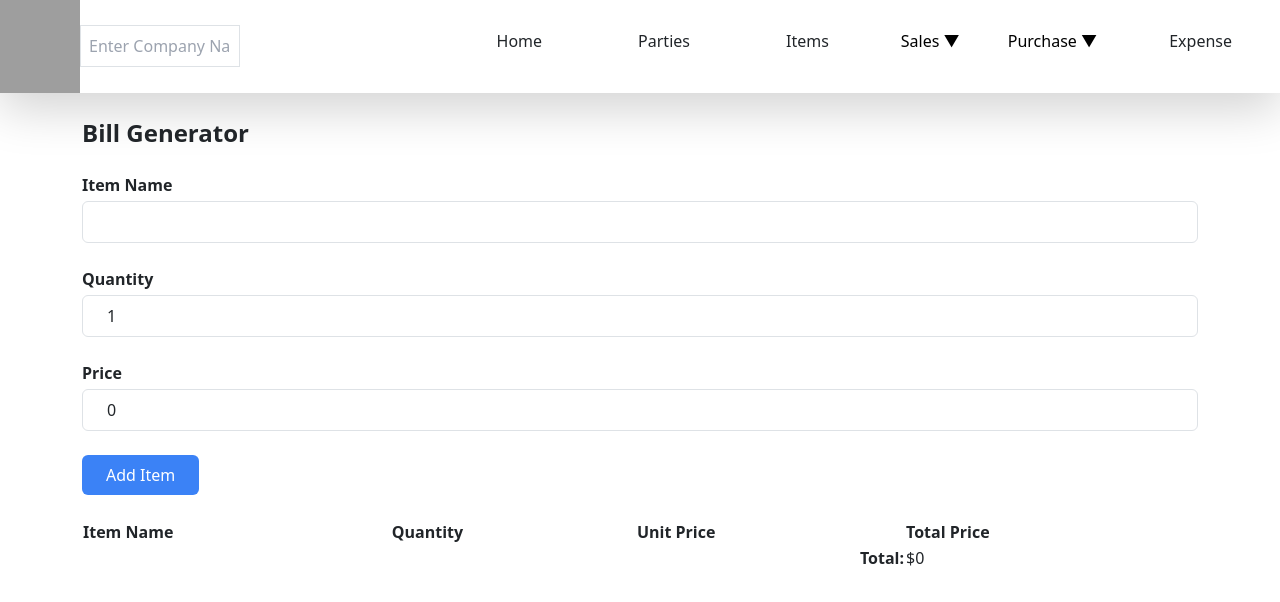
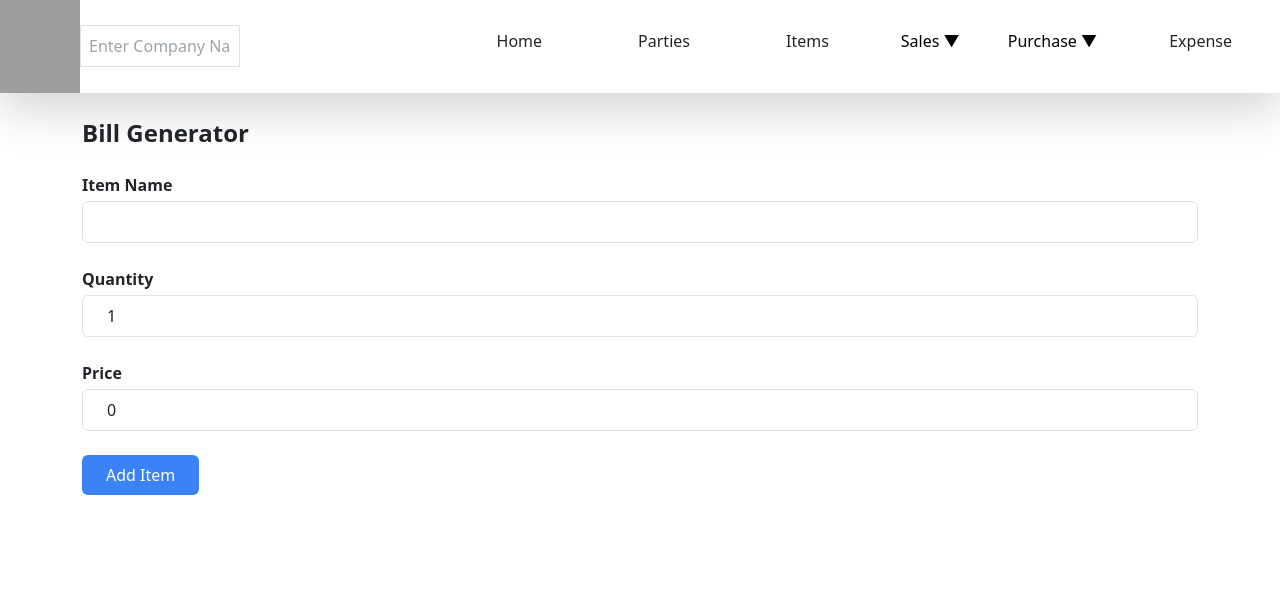
Before and after one commit to Ashish-kumar2020/vyparclone, a React (Create React App) app: page / in a window 1280 px wide. Shown: the top 602 px of the page. Built offline with nearby package versions, Linux system fonts and the light colour scheme; grey boxes are pictures that could not be loaded.

Commit message:
added pdf generator

```diff
--- a/package.json
+++ b/package.json
@@ -6,7 +6,10 @@
     "@testing-library/jest-dom": "^5.17.0",
     "@testing-library/react": "^13.4.0",
     "@testing-library/user-event": "^13.5.0",
+    "@types/jspdf": "^2.0.0",
     "bootstrap": "^5.3.1",
+    "jspdf": "^2.5.1",
+    "jspdf-autotable": "^3.5.31",
     "react": "^18.2.0",
     "react-bootstrap": "^2.8.0",
     "react-dom": "^18.2.0",
--- a/src/components/BillGenerator.js
+++ b/src/components/BillGenerator.js
@@ -1,5 +1,7 @@
 // src/components/BillGenerator.js
 import React, { useState } from 'react';
+import { jsPDF } from 'jspdf';
+import 'jspdf-autotable'; // Update this import line
 import ItemRow from './ItemRow';
 
 const BillGenerator = () => {
@@ -31,6 +33,18 @@ const BillGenerator = () => {
 
   const calculateTotal = () => {
     return items.reduce((total, item) => total + item.quantity * item.price, 0);
+  };
+
+  const generatePDF = () => {
+    const doc = new jsPDF();
+    doc.text('Bill Details', 10, 10);
+    doc.autoTable({
+      head: [['Item Name', 'Quantity', 'Unit Price', 'Total Price']],
+      body: items.map((item) => [item.name, item.quantity, `$${item.price}`, `$${item.quantity * item.price}`]),
+      startY: 20,
+    });
+    doc.text(`Total: $${calculateTotal()}`, 10, doc.autoTable.previous.finalY + 10);
+    doc.save('bill.pdf');
   };
 
   return (
@@ -75,14 +89,17 @@ const BillGenerator = () => {
       <button onClick={addItem} className="px-4 py-2 bg-blue-500 text-white rounded">
         Add Item
       </button>
-      <table className="mt-4 w-full">
+      {items.length > 0 && (
+        <div>
+          <h2 className="text-xl font-bold mt-4">Added Items:</h2>
+          <table className="mt-2 w-full">
             <thead>
               <tr>
-            <th>Item Name</th>
+                <th>Name</th>
                 <th>Quantity</th>
-            <th>Unit Price</th>
-            <th>Total Price</th>
-            <th></th>
+                <th>Price</th>
+                <th>Total</th>
+                <th>Action</th>
               </tr>
             </thead>
             <tbody>
@@ -90,14 +107,12 @@ const BillGenerator = () => {
                 <ItemRow key={item.id} item={item} onDelete={deleteItem} />
               ))}
             </tbody>
-        <tfoot>
-          <tr>
-            <td colSpan="3" className="text-right font-bold">Total:</td>
-            <td>${calculateTotal()}</td>
-            <td></td>
-          </tr>
-        </tfoot>
           </table>
+          <button onClick={generatePDF} className="mt-4 px-4 py-2 bg-green-500 text-white rounded">
+            Generate PDF
+          </button>
+        </div>
+      )}
     </div>
   );
 };
--- a/src/components/ItemRow.js
+++ b/src/components/ItemRow.js
@@ -6,8 +6,8 @@ const ItemRow = ({ item, onDelete }) => {
     <tr>
       <td>{item.name}</td>
       <td>{item.quantity}</td>
-      <td>Rs{item.price}</td>
-      <td>Rs{item.quantity * item.price}</td>
+      <td>${item.price}</td>
+      <td>${item.quantity * item.price}</td>
       <td>
         <button onClick={() => onDelete(item.id)} className="text-red-500">Delete</button>
       </td>
```
Also changed, not shown: 1 other file (tests, documents, lock files or other folders). Lines whose indentation alone changed are shown as unchanged.
